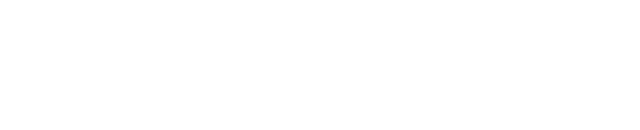
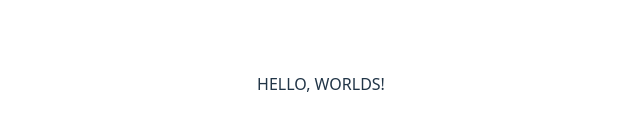
Before and after one commit to Zouheir-Barhoumi/blink-vue, a Vue app in the folder frontend/: page /register in a window 1280 px wide. Before the commit this address had no page. Shown: the part 316-446 px from the top of the page, without its empty margins (319-959 px from the left). Built offline with nearby package versions, Linux system fonts and the light colour scheme.

Commit message:
register starting point

```diff
--- a/frontend/src/routes/index.ts
+++ b/frontend/src/routes/index.ts
@@ -1,10 +1,12 @@
 import { createRouter, createWebHistory, RouteRecordRaw } from "vue-router";
 import Home from "../views/Home.vue";
 import Login from "../views/Login.vue";
+import Register from "../views/Register.vue";
 
 const routes: Array<RouteRecordRaw> = [
   { path: "/", component: Home },
   { path: "/login", component: Login },
+  { path: "/register", component: Register },
 ];
 
 const router = createRouter({
--- a/frontend/src/views/Login.vue
+++ b/frontend/src/views/Login.vue
@@ -2,7 +2,7 @@
   <div class="form_wrapper">
     <div class="form">
       <h1 class="form__title">Login</h1>
-      <form @submit.prevent="" method="post">
+      <form @submit.prevent="handleSubmit" method="post">
         <div class="form__field">
           <label for="email">Email</label>
           <input type="email" id="email" v-model="form.email" />
--- a/frontend/src/views/Register.vue
+++ b/frontend/src/views/Register.vue
@@ -1,3 +1,6 @@
+<template>
+  <div>HELLO, WORLDS!</div>
+</template>
 <script lang="ts">
 import { defineComponent } from "vue";
 
@@ -8,8 +11,4 @@
 });
 </script>
 
-<template>
-  <div></div>
-</template>
-
 <style scoped></style>
```
